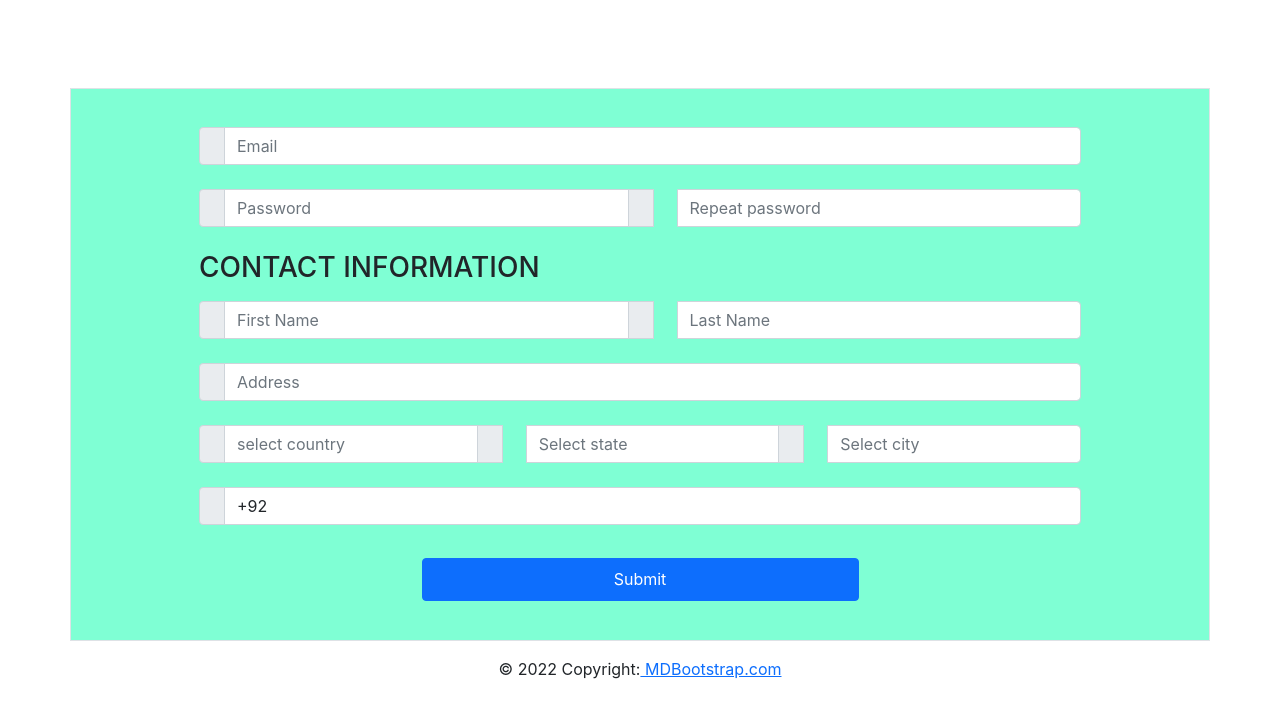
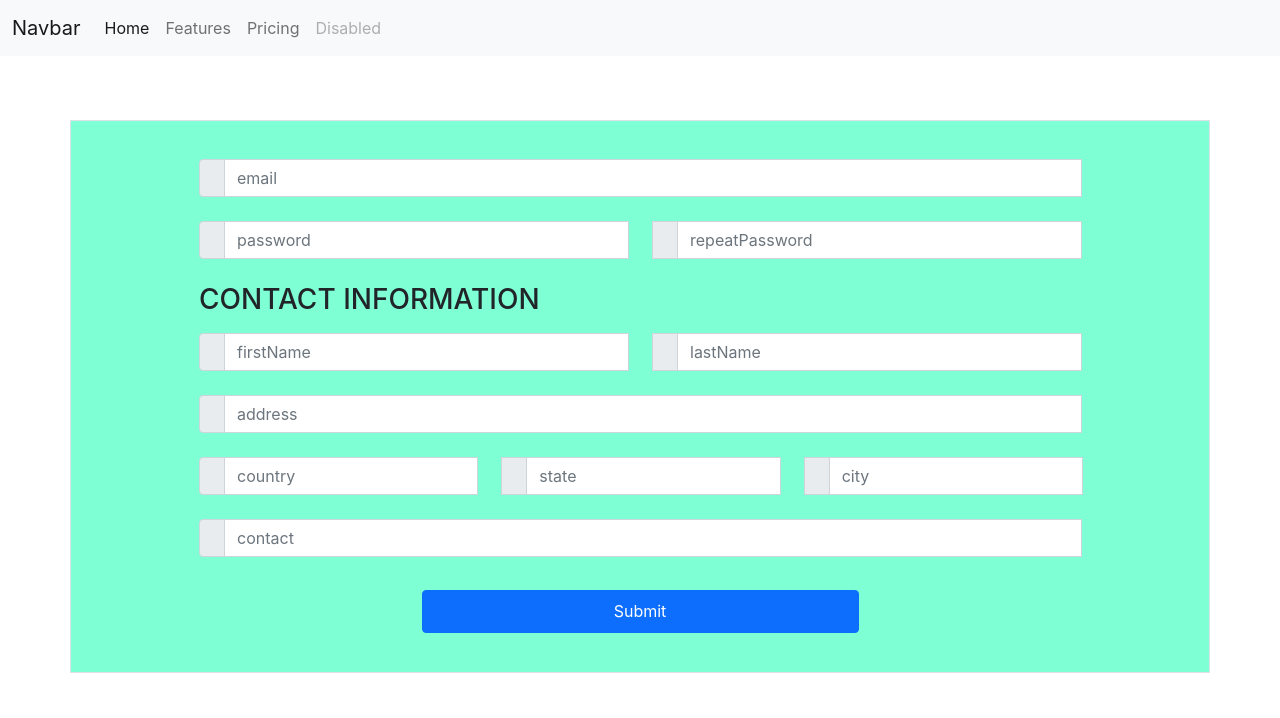
Before and after one commit to junaidarshad113/task1, a React (Create React App) app: page / in a window 1280 px wide. Shown: the top 718 px of the page. Built offline with nearby package versions, Linux system fonts and the light colour scheme.

Commit message:
worked on todosform handling and validation in formik

```diff
--- a/package.json
+++ b/package.json
@@ -10,7 +10,9 @@
     "react": "^17.0.2",
     "react-dom": "^17.0.2",
     "react-scripts": "5.0.0",
-    "web-vitals": "^2.1.4"
+    "react-yup": "^1.23.0",
+    "web-vitals": "^2.1.4",
+    "yup": "^0.32.11"
   },
   "scripts": {
     "start": "react-scripts start",
--- a/src/App.css
+++ b/src/App.css
@@ -1,3 +1,4 @@
+
 .container {
   margin-top: 5%;
   padding: 3% 10%;
--- a/src/components/Todosform.js
+++ b/src/components/Todosform.js
@@ -1,166 +1,273 @@
 import { useFormik } from "formik";
 import React from "react";
+
+const validate= values=>{
+  const errors = {};
+  if (!values.email) {
+    errors.email = '*Required';
+  } else if (!/^[A-Z0-9._%+-]+@[A-Z0-9.-]+\.[A-Z]{2,4}$/i.test(values.email)) {
+    errors.email = '*Invalid email address';
+  }
+  if (!values.firstName) {
+    errors.firstName = '*Required';
+  } else if (values.firstName.length > 15) {
+    errors.firstName = '*Must be 15 characters or less';
+  }
+
+  if (!values.lastName) {
+    errors.lastName = '*Required';
+  } else if (values.lastName.length > 20) {
+    errors.lastName = '*Must be 20 characters or less';
+  }
+  if(!values.password){
+    errors.password="*Required";
+  }else if(values.password.length===16){
+    errors.password="*password must be number character and string form"
+  }
+  if(!values.repeatPassword){
+    errors.repeatPassword="*Please enter confirm password"
+  }else if(values.password!=values.repeatPassword){
+    errors.repeatPassword="*password not match"
+  }
+  if(!values.address){
+    errors.address="*please enter valid address"
+  }else
+  if(values.address.length<=10){
+   errors.address="*length of address must be greater than 10 digits"
+  }
+if(!values.country){
+  errors.country="*Required"
+}
+if(!values.state){
+  errors.state="*Required"
+}
+if(!values.city){
+  errors.city="*Required"
+}
+if(!values.contact){
+  errors.contact="*Required"
+}
+
+  return errors;
+
+};
+
+
 const Todosform = () => {
-const formik=useFormik({
-  initialValues:{
-    email: "",
-    password:'',
+  const formik = useFormik({
+    initialValues: {
+      firstName: '',
+      lastName: '',
+      email: '',
+      password:'' ,
       repeatPassword:'',
-    firstName:"",
-    lastName:"",
-    address:"",
-    country:"",
-    state:"",
-    city:"",
-    contactNumber:''
+      address:'',
+      country:'',
+      state:'',
+      city:'',
+      contact:'',
     },
-  Todosform,
-  onSubmit: values=>{
-    alert(JSON.stringify(values,null,2));
+    validate,
+    onSubmit: values => {
+      console.log(JSON.stringify(values, null, 2));
     },
   });
   return (
       <div>
+          <form>
+          <nav class="navbar navbar-expand-lg navbar-light bg-light">
+  <div className="container-fluid">
+    <a class="navbar-brand" href="#">Navbar</a>
+    <button class="navbar-toggler" type="button" data-bs-toggle="collapse" data-bs-target="#navbarNav" aria-controls="navbarNav" aria-expanded="false" aria-label="Toggle navigation">
+      <span class="navbar-toggler-icon"></span>
+    </button>
+    <div class="collapse navbar-collapse" id="navbarNav">
+      <ul class="navbar-nav">
+        <li class="nav-item">
+          <a class="nav-link active" aria-current="page" href="#">Home</a>
+        </li>
+        <li class="nav-item">
+          <a class="nav-link" href="#">Features</a>
+        </li>
+        <li class="nav-item">
+          <a class="nav-link" href="#">Pricing</a>
+        </li>
+        <li class="nav-item">
+          <a class="nav-link disabled">Disabled</a>
+        </li>
+      </ul>
+    </div>
+  </div>
+</nav>  </form>
 
-      <br></br>
           <div className="container nt-5  border border- dark danger">
-        <form className="row g-2 "  onSubmit={formik.handleSubmit}>
+    <form className="row g-2 " onSubmit={formik.handleSubmit}>
+
+     <div className="input-group mb-3  ">
+
+
+     <span className="input-group-text" id="basic-addon1"></span>
+
+      <input
+        id="email"
+        name="email"
+        type="text"
+        className="form-control"
+        placeholder='email'
+        onChange={formik.handleChange}
+        onBlur={formik.handleBlur}
+        value={formik.values.email}
+      />
+      <div className="text-danger fs-6 ">{formik.errors.email}</div>
+      </div>
+
+
+      <div className="input-group mb-3   ">
+
+     <span className="input-group-text" id="basic-addon1"></span>
+      <input
+        id="password"
+        name="password"
+        type="text"
+        className="form-control"
+        placeholder='password'
+        onChange={formik.handleChange}
+        onBlur={formik.handleBlur}
+        value={formik.values.password}
+        aria-describedby="basic-addon1"
+      />
+
+      <div  className="text-danger fs-6  "> {formik.errors.password}</div>
+
+      <span className="input-group-text ms-4" id="basic-addon1"></span>
+      <input
+      className="form-control"
+        id="repeatPassword"
+        name="repeatPassword"
+        type="text"
+        placeholder='repeatPassword'
+        onChange={formik.handleChange}
+        onBlur={formik.handleBlur}
+        value={formik.values.repeatPassword}
+        aria-describedby="basic-addon1"
+      />
+       <div  className="text-danger fs-6 "> {formik.errors.repeatPassword}</div>
+
+      </div>
+      <h3>CONTACT INFORMATION </h3>
       <div className="input-group mb-3  ">
      <span className="input-group-text" id="basic-addon1"></span>
       <input
+        id="firstName"
+        name="firstName"
         type="text"
         className="form-control"
-              placeholder="Email"
-              aria-label="Email"
+        placeholder='firstName'
         onChange={formik.handleChange}
         onBlur={formik.handleBlur}
-         value={formik.values.email}
+        value={formik.values.firstName}
         aria-describedby="basic-addon1"
+      />
+       <div  className="text-danger fs-6 "> {formik.errors.firstName}</div>
 
+      <span className="input-group-text ms-4" id="basic-addon1"></span>
+      <input
+      className="form-control"
+        id="lastName"
+        name="lastName"
+        type="text"
+        placeholder='lastName'
+        onChange={formik.handleChange}
+        onBlur={formik.handleBlur}
+        value={formik.values.lastName}
+        aria-describedby="basic-addon1"
       />
-            {formik.errors.email ? <div>{formik.errors.email}</div> : null}
-          </div>
+      <div  className="text-danger fs-6 "> {formik.errors.lastName}</div>
 
-          <div className="input-group mb-3">
-            <span className="input-group-text" id="basic-addon1"></span>
-            <input
-              type="text"
-              className="form-control"
-              placeholder="Password"
-
-              aria-label="Recipient's username"
-              aria-describedby="basic-addon2"
-            />
-            <span className="input-group-text me-4" id="basic-addon1"></span>
-            <input
-              type="text"
-              className="form-control"
-              placeholder="Repeat password"
-              aria-label="Recipient's username"
-              aria-describedby="basic-addon2"
-
-            />
-          </div>
-          <h3>CONTACT INFORMATION </h3>
-
-          <div className="input-group mb-3">
-            <span className="input-group-text" id="basic-addon3"></span>
-            <input
-              type="text"
-              className="form-control"
-              placeholder="First Name"
-              id="firstName"
-              name="firstName"
-
-              aria-describedby="basic-addon3"
-            />
-            <span className="input-group-text me-4" id="basic-addon3"></span>
-            <input
-              type="text"
-              className="form-control"
-              placeholder="Last Name"
-              id="basic-url"
-              aria-describedby="basic-addon3"
-
-            />
       </div>
       <div className="input-group mb-3  ">
      <span className="input-group-text" id="basic-addon1"></span>
       <input
+        id="address"
+        name="address"
         type="text"
         className="form-control"
-              placeholder="Address"
-              aria-label="Email"
-
-              aria-describedby="basic-addon1"
+        placeholder='address'
+        onChange={formik.handleChange}
+        onBlur={formik.handleBlur}
+        value={formik.values.address}
       />
+      <div  className="text-danger fs-6 "> {formik.errors.address}</div>
 
       </div>
       <div className="input-group mb-3">
-            <span className="input-group-text" id="basic-addon3"></span>
+     <span className="input-group-text" id="basic-addon1"></span>
       <input
+        id="country"
+        name="country"
         type="text"
         className="form-control"
-              placeholder="select country"
-              id="basic-url"
+        placeholder='country'
+        onChange={formik.handleChange}
+        onBlur={formik.handleBlur}
+        value={formik.values.country}
+        aria-describedby="basic-addon1"
+      />
+      <div  className="text-danger fs-6 "> {formik.errors.country}</div>
 
-              aria-describedby="basic-addon3"
+      <span className="input-group-text ms-4" id="basic-addon1"></span>
+      <input
+      className="form-control"
+        id="state"
+        name="state"
+        type="text"
+        placeholder='state'
+        onChange={formik.handleChange}
+        onBlur={formik.handleBlur}
+        value={formik.values.state}
+        aria-describedby="basic-addon1"
       />
-            <span className="input-group-text me-4" id="basic-addon3"></span>
+      <div  className="text-danger  fs-6 "> {formik.errors.state}</div>
+
+      <span className="input-group-text ms-4" id="basic-addon1"></span>
       <input
+      className="form-control"
+        id="city"
+        name="city"
+        type="text"
+        placeholder='city'
+        onChange={formik.handleChange}
+        onBlur={formik.handleBlur}
+        value={formik.values.city}
+        aria-describedby="basic-addon1"
+      />
+      <div  className="text-danger fs-6 "> {formik.errors.city}</div>
+
+      <div/>
+      </div>
+      <div className="input-group mb-3  ">
+     <span className="input-group-text" id="basic-addon1"></span>
+      <input
+        id="contact"
+        name="contact"
         type="text"
         className="form-control"
-              placeholder="Select state"
-              id="basic-url"
-
-              aria-describedby="basic-addon3"
+        placeholder='contact'
+        onChange={formik.handleChange}
+        onBlur={formik.handleBlur}
+        value={formik.values.contact}
       />
-            <span className="input-group-text me-4" id="basic-addon3"></span>
-            <input
-              type="text"
-              className="form-control"
-              placeholder="Select city"
-              id="basic-url"
-
-              aria-describedby="basic-addon3"
-            />
+    <div  className="text-danger fs-6 "> {formik.errors.contact}</div>
       </div>
-          <div className="input-group mb-3">
-            <span className="input-group-text" id="basic-addon3"></span>
-
-            <input
-              type="text"
-              className="form-control"
-              value={"+92"}
-              id="basic-url"
-              aria-describedby="basic-addon3"
-
-            />
-
-
+      <div className="d-grid gap-2 col-6 mx-auto">
+            <button className="btn btn-primary" type="submit">
+              Submit
+            </button>
+          </div>
+    </form>
+    </div>
     </div>
 
-    <div className="d-grid gap-2 col-6 mx-auto">
-            <button className="btn btn-primary" type="button">
-              Submit
-            </button>
-
-          </div>
-
-        </form>
-
-
-
-      </div>
-      <div>
-
-
-
-        </div>
-         <div className="footer-copyright text-center py-3">© 2022 Copyright:
-    <a href="https://mdbootstrap.com/"> MDBootstrap.com</a>
-  </div>
-    </div>
   );
   };
 export default Todosform;
```
Also changed, not shown: src/App.js (+7 -0 lines), 1 other file (tests, documents, lock files or other folders). Lines whose indentation alone changed are shown as unchanged.
